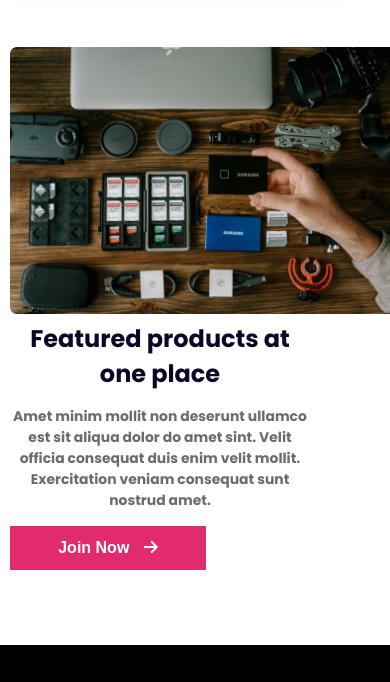
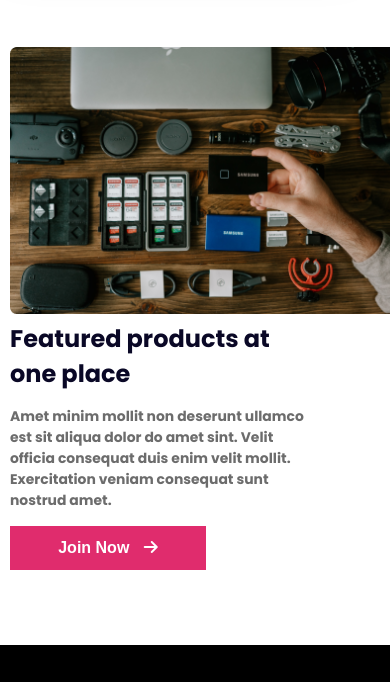
Before and after one commit to foisal-ahmed07/influencer-website, a plain HTML site: page index.html in a window 390 px wide. Shown: the part 6084-6766 px from the top of the page. Drawn offline with Linux system fonts and the light colour scheme.

Commit message:
repair done

```diff
--- a/styles/style.css
+++ b/styles/style.css
@@ -289,18 +289,18 @@ height: 224px;
     height: auto;
 }
 .feature-content{
-    width: 500px;
+    width: 400px;
 }
 .feature-content h2{
     font-size: 1.5rem;
     width: 300px;
-    text-align: center;
+    text-align: left;
 
 }
 .feature-content p{
     font-size: 0.87rem;
     width: 300px;
-    text-align: center;
+    text-align: left;
 }
 .main-button {
     position: relative;
```
